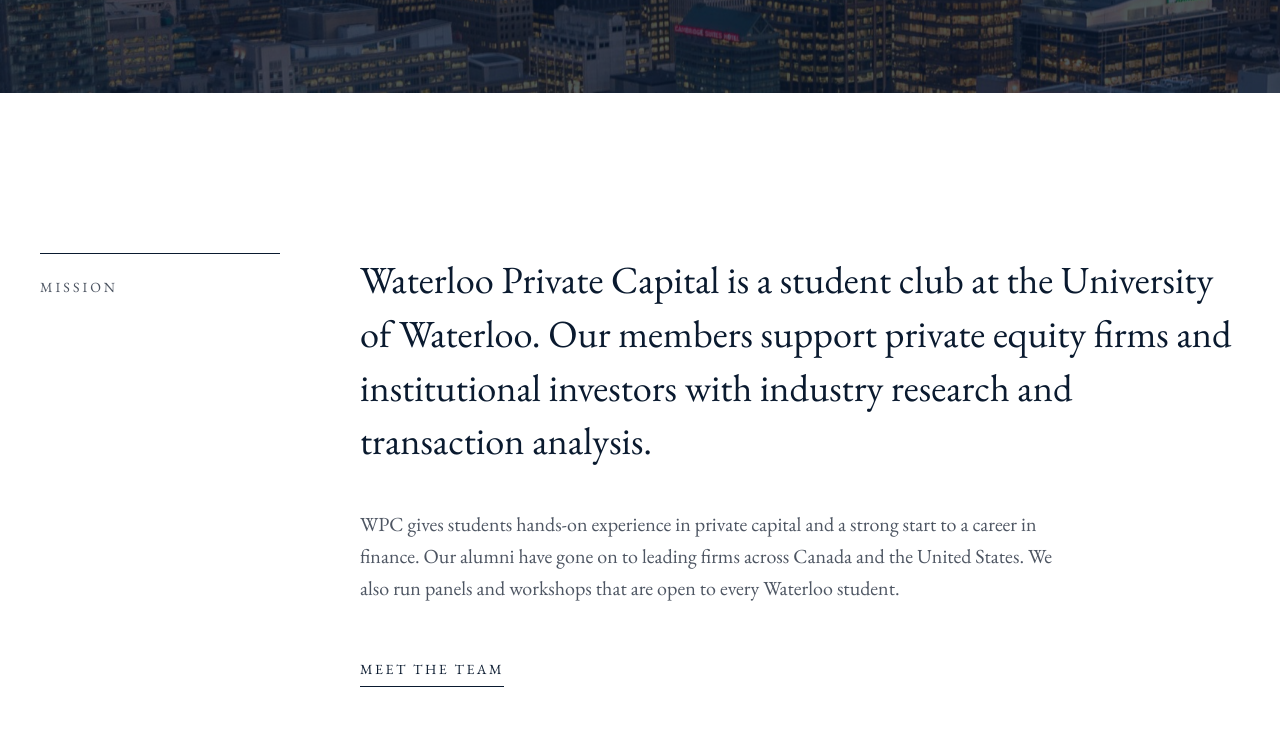
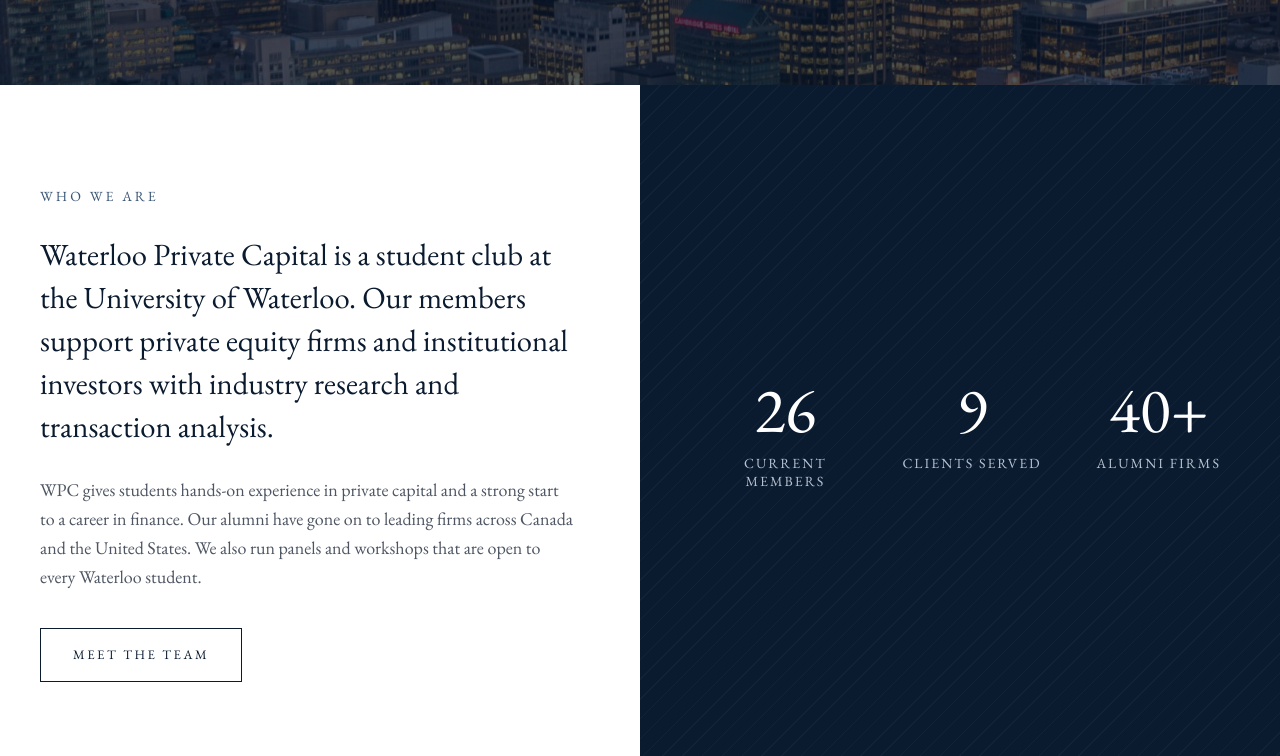
Before and after one commit to cchensee/wpc-website, a plain HTML site: page index.html in a window 1280 px wide. Shown: the part 764-1520 px from the top of the page. Drawn offline with nearby package versions, Linux system fonts and the light colour scheme.

Commit message:
Full-width aligned header, Who We Are section with stats, restore hero banner

```diff
--- a/animations.css
+++ b/animations.css
@@ -51,6 +51,13 @@ a[aria-label$="on LinkedIn"] rect{transition:fill 0.3s ease}
 a[aria-label$="on LinkedIn"]:hover svg{transform:translateY(-2px)}
 a[aria-label$="on LinkedIn"]:hover rect{fill:#3A5675}
 
+/* Outlined button. */
+.btn-outline{transition:background 0.3s ease,color 0.3s ease}
+.btn-outline:hover{background:#0A1A2F;color:#FFFFFF}
+
+/* Fine diagonal texture on the navy stats panel. */
+.stats-panel{background-image:repeating-linear-gradient(135deg, rgba(255, 255, 255, 0.035) 0 1px, transparent 1px 14px) !important}
+
 @media (prefers-reduced-motion: reduce){
   html{scroll-behavior:auto}
   .js [data-reveal]{opacity:1;transform:none;transition:none}
--- a/animations.js
+++ b/animations.js
@@ -72,6 +72,7 @@
     markHeroLines();
     enhanceHeader();
     enhanceLinks();
+    countUp();
     parallax();
   }
 
@@ -133,6 +134,26 @@
       img.parentNode.insertBefore(frame, img);
       frame.appendChild(img);
     });
+  }
+
+  // Stat numbers count up once when they come into view.
+  function countUp() {
+    var nums = document.querySelectorAll('[data-count]');
+    if (!nums.length) return;
+    var io = new IntersectionObserver(function (entries) {
+      entries.forEach(function (entry) {
+        if (!entry.isIntersecting) return;
+        io.unobserve(entry.target);
+        var el = entry.target, end = +el.getAttribute('data-count'), suffix = el.getAttribute('data-suffix') || '';
+        var start = performance.now(), dur = 1400;
+        (function tick(now) {
+          var t = Math.min(1, (now - start) / dur), eased = 1 - Math.pow(1 - t, 3);
+          el.textContent = Math.round(end * eased) + (t === 1 ? suffix : '');
+          if (t < 1) requestAnimationFrame(tick);
+        })(start);
+      });
+    }, { threshold: 0.6 });
+    nums.forEach(function (el) { el.textContent = '0'; io.observe(el); });
   }
 
   // Parallax on hero background images.
--- a/index.html
+++ b/index.html
@@ -30,7 +30,7 @@ button:disabled{background:#3A5675;cursor:default}
 <div style="font-family: 'EB Garamond', Garamond, Georgia, serif; color: #0A1A2F; background: #FFFFFF; width: 100%">
 
 <header style="background: #FFFFFF; border-bottom: 1px solid #DADFE5">
-<nav aria-label="Main" style="max-width: 1280px; margin: 0 auto; padding: 0 40px; min-height: 96px; display: flex; flex-wrap: wrap; align-items: center; justify-content: space-between; gap: 16px">
+<nav aria-label="Main" style="max-width: none; margin: 0; padding: 0 max(40px, calc((100% - 1200px) / 2)); min-height: 88px; display: flex; flex-wrap: wrap; align-items: center; justify-content: space-between; gap: 16px">
 <a href="#top" aria-label="Waterloo Private Capital home" style="text-decoration: none; display: inline-flex; padding: 16px 0"><img src="images/logo.png" alt="Waterloo Private Capital" style="display: block; height: 36px; width: auto"></a>
 <div style="display: flex; flex-wrap: wrap; align-items: center; gap: 0">
 <a href="index.html" aria-current="page" style="color: #0A1A2F; text-decoration: none; font-size: 14px; letter-spacing: 2px; text-transform: uppercase; padding: 16px 16px 12px; border-bottom: 1px solid #0A1A2F">Home</a>
@@ -55,14 +55,20 @@ button:disabled{background:#3A5675;cursor:default}
 </section>
 
 <section id="firm" style="background: #FFFFFF">
-<div style="max-width: 1280px; margin: 0 auto; padding: 160px 40px; display: flex; flex-wrap: wrap; gap: 80px">
-<div style="flex: 0 1 240px; min-width: 0">
-<p style="margin: 0; font-size: 14px; letter-spacing: 3px; text-transform: uppercase; color: #4D5562; border-top: 1px solid #0A1A2F; padding-top: 24px">Mission</p>
+<div class="split">
+<div class="split-text">
+<p style="margin: 0; font-size: 14px; letter-spacing: 3px; text-transform: uppercase; color: #3A5675">Who We Are</p>
+<p style="margin: 0; font-size: clamp(26px, 2.4vw, 32px); line-height: 1.4; font-weight: 400; max-width: 600px">Waterloo Private Capital is a student club at the University of Waterloo. Our members support private equity firms and institutional investors with industry research and transaction analysis.</p>
+<p style="margin: 0; font-size: 18px; line-height: 1.6; color: #4D5562; max-width: 600px">WPC gives students hands-on experience in private capital and a strong start to a career in finance. Our alumni have gone on to leading firms across Canada and the United States. We also run panels and workshops that are open to every Waterloo student.</p>
+<a href="team.html" class="btn-outline" style="align-self: flex-start; margin-top: 8px; display: inline-flex; align-items: center; height: 52px; padding: 0 32px; border: 1px solid #0A1A2F; font-size: 13px; letter-spacing: 2.5px; text-transform: uppercase; text-decoration: none">Meet the Team</a>
 </div>
-<div style="flex: 1 1 560px; min-width: 0; display: flex; flex-direction: column; gap: 40px">
-<p style="margin: 0; font-size: clamp(28px, 3vw, 40px); line-height: 1.4; font-weight: 400">Waterloo Private Capital is a student club at the University of Waterloo. Our members support private equity firms and institutional investors with industry research and transaction analysis.</p>
-<p style="margin: 0; font-size: 20px; line-height: 1.6; color: #4D5562; max-width: 720px">WPC gives students hands-on experience in private capital and a strong start to a career in finance. Our alumni have gone on to leading firms across Canada and the United States. We also run panels and workshops that are open to every Waterloo student.</p>
-<a href="team.html" style="align-self: flex-start; font-size: 14px; letter-spacing: 2.5px; text-transform: uppercase; text-decoration: none; border-bottom: 1px solid #0A1A2F; padding: 16px 0 8px">Meet the Team</a></div>
+<div class="split-stats stats-panel">
+<div style="width: 100%; display: grid; grid-template-columns: repeat(3, 1fr); gap: 40px 24px; text-align: center">
+<div style="display: flex; flex-direction: column; gap: 12px"><span data-count="26" style="font-size: clamp(48px, 5vw, 72px); line-height: 1">26</span><span style="font-size: 14px; letter-spacing: 2px; text-transform: uppercase; color: #B7C3D1">Current Members</span></div>
+<div style="display: flex; flex-direction: column; gap: 12px"><span data-count="9" style="font-size: clamp(48px, 5vw, 72px); line-height: 1">9</span><span style="font-size: 14px; letter-spacing: 2px; text-transform: uppercase; color: #B7C3D1">Clients Served</span></div>
+<div style="display: flex; flex-direction: column; gap: 12px"><span data-count="40" data-suffix="+" style="font-size: clamp(48px, 5vw, 72px); line-height: 1">40+</span><span style="font-size: 14px; letter-spacing: 2px; text-transform: uppercase; color: #B7C3D1">Alumni Firms</span></div>
+</div>
+</div>
 </div>
 </section>
 
--- a/mobile.css
+++ b/mobile.css
@@ -5,6 +5,16 @@
 .menu-toggle{display:none}
 
 body > div{overflow-x:clip}
+
+/* Shared layout: every block lines up with the same 1200px content edge. */
+.split{display:grid;grid-template-columns:1fr 1fr}
+.split > div{box-sizing:border-box;padding-top:clamp(72px, 8vw, 128px);padding-bottom:clamp(72px, 8vw, 128px)}
+.split-text{padding-left:max(40px, calc(100% - 600px));padding-right:clamp(40px, 5vw, 80px);display:flex;flex-direction:column;justify-content:center;gap:28px}
+.split-stats{padding-right:max(40px, calc(100% - 600px));padding-left:clamp(40px, 5vw, 80px);background:#0A1A2F;color:#FFFFFF;display:flex;align-items:center}
+@media (max-width: 900px){
+  .split{grid-template-columns:1fr}
+  .split-text,.split-stats{padding-left:40px;padding-right:40px}
+}
 
 @media (max-width: 720px){
   /* Header: logo + menu button, links fold into a panel. */
@@ -42,6 +52,12 @@ body > div{overflow-x:clip}
   section[style*="min-height: 340px"] h1{font-size:34px !important;letter-spacing:3px !important}
   section[style*="min-height: 340px"]{min-height:260px !important}
 
+  /* Who we are + stats. */
+  #firm > div > div{padding:72px 24px !important}
+  .stats-panel > div{gap:24px 12px !important}
+  .stats-panel span[data-count]{font-size:44px !important}
+  .stats-panel span + span{font-size:11px !important;letter-spacing:1.5px !important}
+
   /* Section headings a touch smaller. */
   h2[style*="clamp(36px"]{font-size:32px !important}
 
```
Also changed, not shown: alumni.html (+1 -1 lines), contact.html (+1 -1 lines), education.html (+1 -1 lines), hiring.html (+1 -1 lines), team.html (+1 -1 lines).
